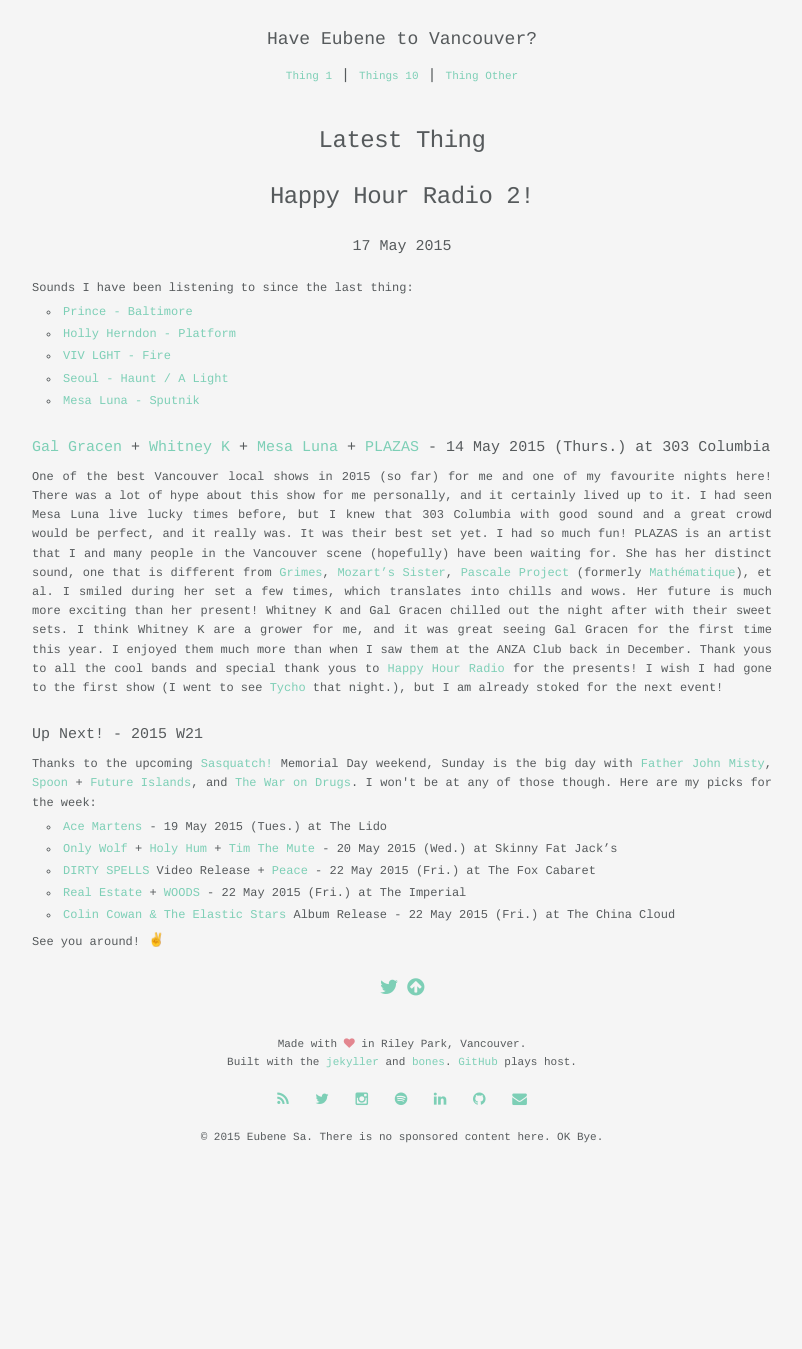
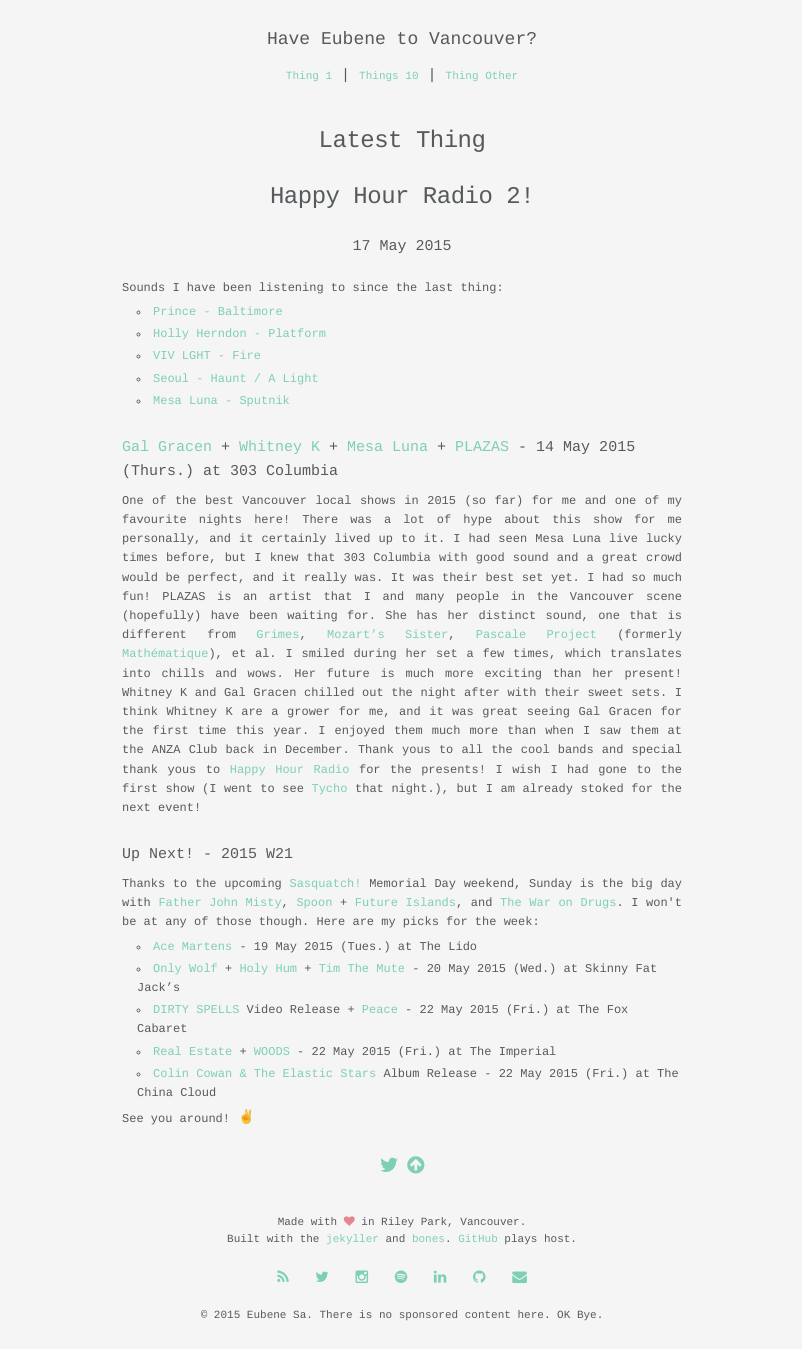
Before and after one commit to eubenesa/eubenesa-v1-jekyll, a Jekyll site: the page built from index.html, in a window 1280 px wide. Shown: the whole page, without its empty margins (238-1040 px from the left). Built offline with Jekyll 4.4.1, drawn with Linux system fonts in a browser that asks for light colours; emoji names are drawn with the system emoji font; before the commit the page ends 1172 px from its top, so only the background shows below that.

```diff
--- a/_config.yml
+++ b/_config.yml
@@ -7,3 +7,5 @@ url: "http://eubene.me" # the base hostname & protocol for your site
 
 # Build settings
 markdown: kramdown
+
+permalink: pretty
--- a/css/styles.scss
+++ b/css/styles.scss
@@ -65,10 +65,6 @@ header {
     }
   }
 }
-
-// .posts-archive {
-//   text-align: center;
-// }
 
 .photo {
   text-align: center;
@@ -152,7 +148,7 @@ footer {
 // Larger than desktop
 @media (min-width: 1000px) {
   .page-content, .post-content {
-    padding: 0 110px;
+    padding: 0 200px;
   }
 }
 
```
Also changed, not shown: photo.html (+0 -10 lines).
